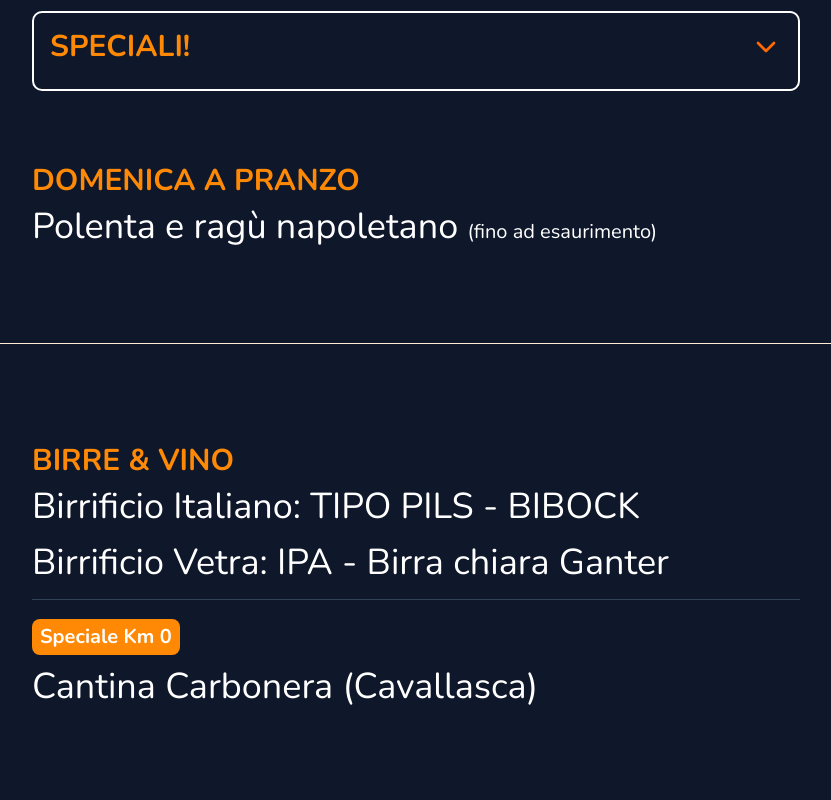
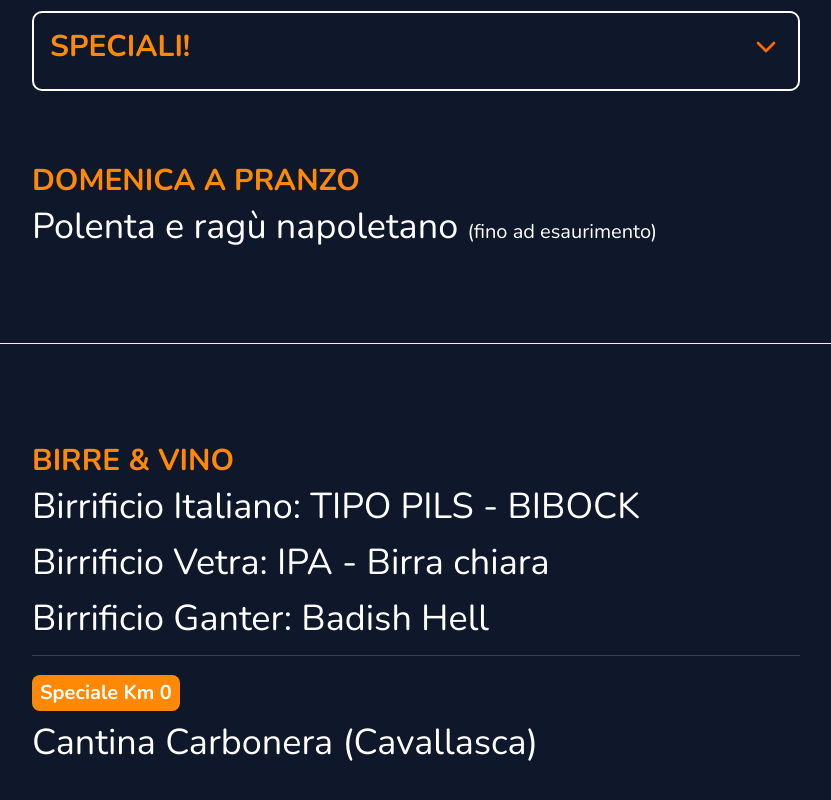
Before and after one commit to flavio-bernasconi/valmofestival, a Next.js app: page / in a window 1280 px wide. Shown: the part 2565-3365 px from the top of the page, without its empty margins (224-1055 px from the left). Built offline with nearby package versions, Linux system fonts and the light colour scheme.

Commit message:
fix beer

```diff
--- a/src/app/page.js
+++ b/src/app/page.js
@@ -208,7 +208,10 @@ export default function Home() {
                   Birrificio Italiano: TIPO PILS - BIBOCK
                 </li>
                 <li className="w-full">
-                  Birrificio Vetra: IPA - Birra chiara Ganter
+                  Birrificio Vetra: IPA - Birra chiara
+                </li>
+                <li className="w-full">
+                  Birrificio Ganter: Badish Hell
                 </li>
                 <hr className="border-slate-700 h-1 w-full" />
                 <li className="w-full gap-3 flex flex-col items-start">
```
